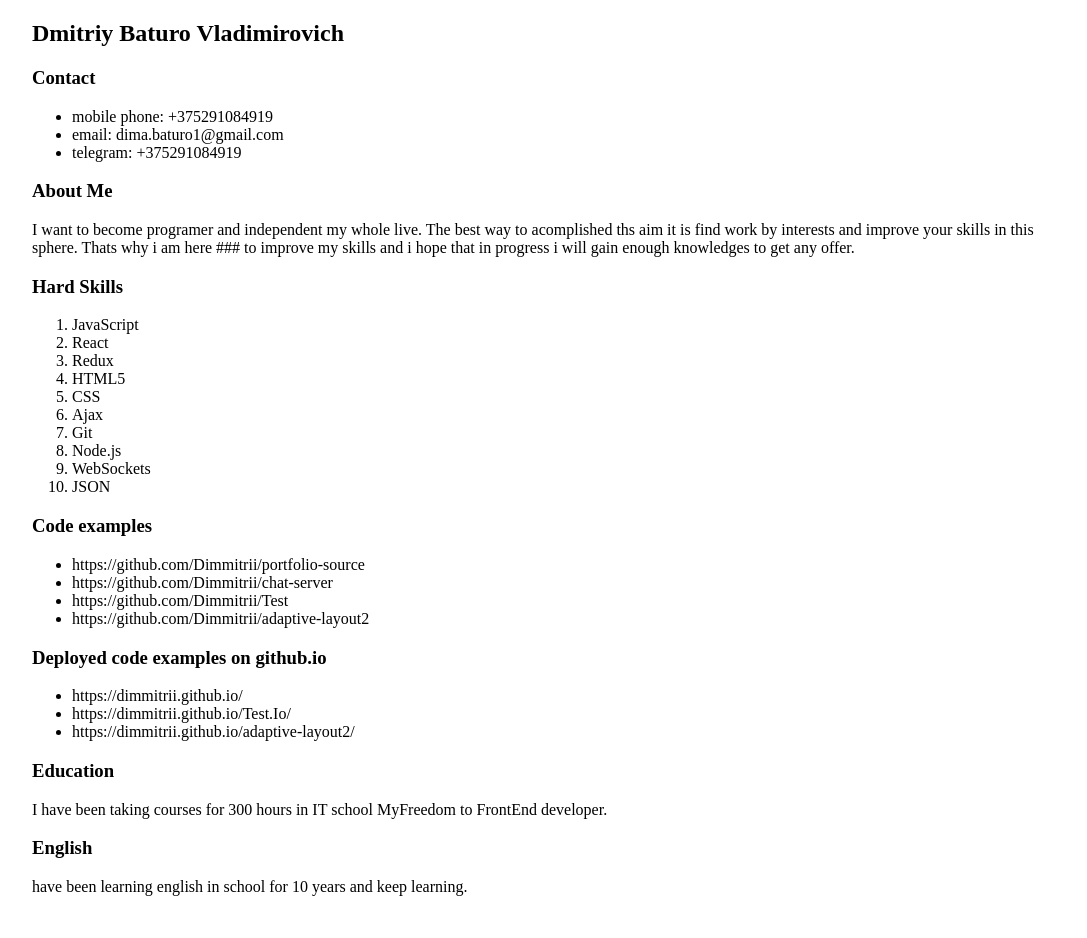
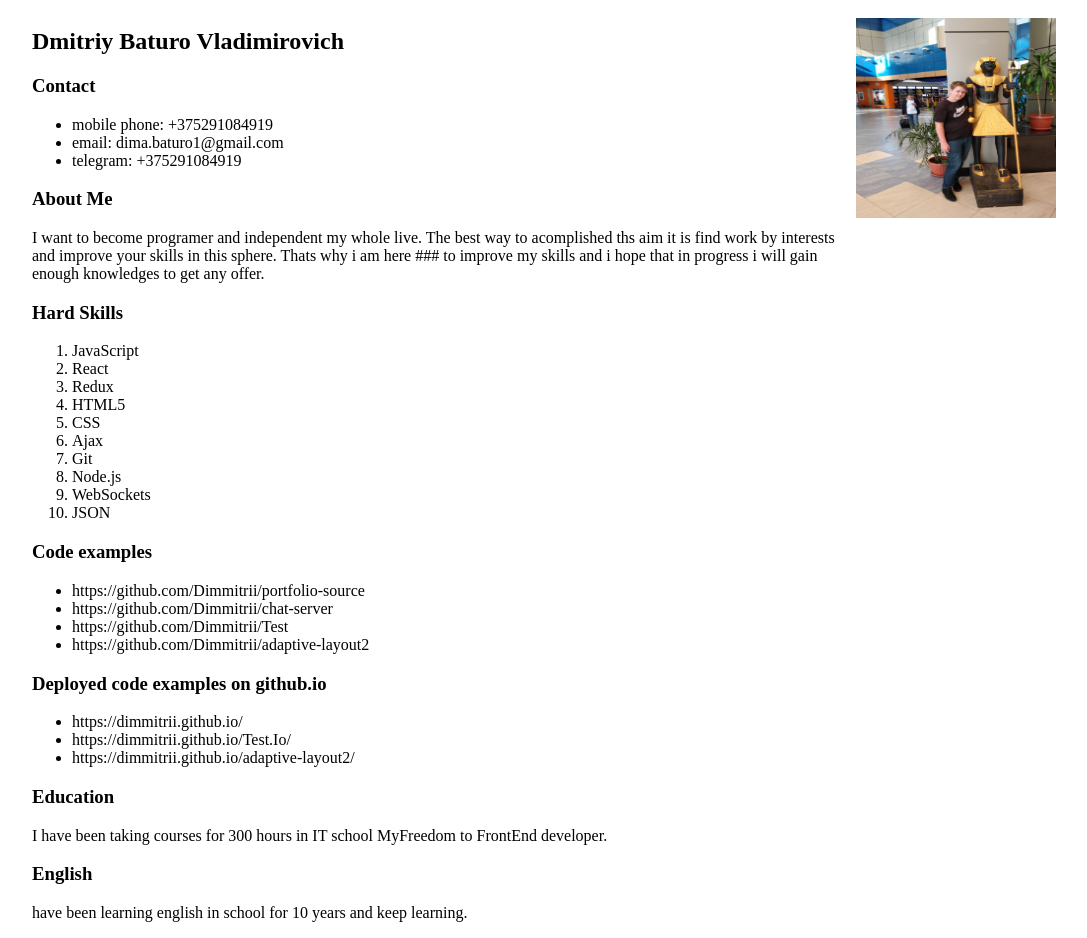
Before and after one commit to Dimmitrii/rsschool-c, a plain HTML site: page index.html in a window 1280 px wide. Shown: the whole page, without its empty margins (96-1183 px from the left). Before the commit the page ends 912 px from the top, so only its background shows below. Drawn offline with Linux system fonts and the light colour scheme.

Commit message:
feat: add photo to layout

```diff
--- a/index.html
+++ b/index.html
@@ -4,14 +4,28 @@
     <title>CV</title>
     <style type="text/css">
         main{
+            margin:0 auto;
             width: 1024px;
-            margin:0 auto;
+            height: 912px;
+        }
+        /* .container{
+            width: 1024px;
+            height: 912px; */
+        /* } */
+        .section-cv{
+            float:left;
+            width: 810px;
+        }
+        .section-photo{
+            float: right;
+            margin: 10px 0 0 0;
         }
     </style>
 </head>
 <body>
     <main>
-        <section>
+        <!-- <div> -->
+            <section class="section-cv">
                 <h1>Dmitriy Baturo Vladimirovich</h1>
 
                 <h3>Contact</h3>
@@ -82,9 +96,10 @@
 
                 <p>have been learning english in school for 10 years and keep learning. </p>
             </section>
-        <section>
-
+            <section class="section-photo">
+                <img src="photo/photo.jpg" width="200px" height="200px"></img>
             </section>
+        <!-- </div> -->
     </main>
 </body>
 </html>
```
Also changed, not shown: photo/photo.jpg (added). Lines whose indentation alone changed are shown as unchanged.
